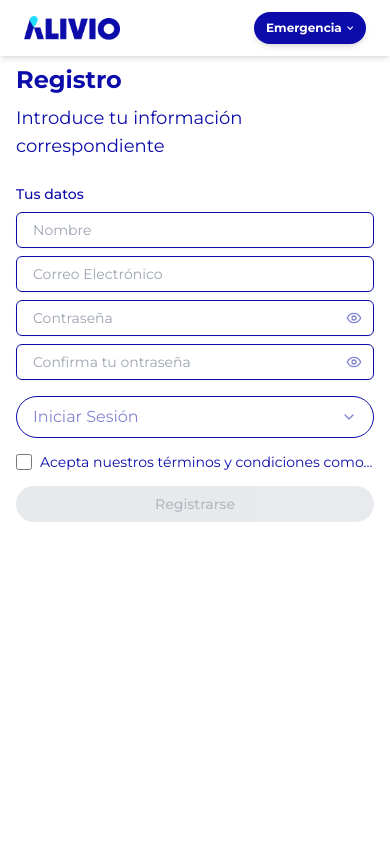
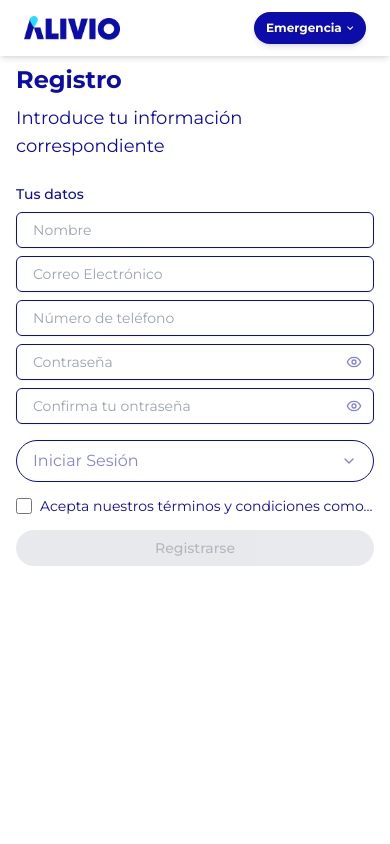
Before and after one commit to ChilyGarcia/alivio, a Next.js app: page /authentication in a window 390 px wide. Shown: the top 844 px of the page. Built offline with nearby package versions, Linux system fonts and the light colour scheme; no server answers.

Commit message:
phone number field

```diff
--- a/src/app/authentication/page.tsx
+++ b/src/app/authentication/page.tsx
@@ -135,7 +135,9 @@ export default function RegistroForm() {
     password?: string;
     name?: string;
     password_confirmation?: string;
+    phone_number?: string;
   }>({});
+
   const [registerData, setRegisterData] = React.useState({
     name: "",
     email: "",
@@ -144,7 +146,7 @@ export default function RegistroForm() {
     password_confirmation: "",
     gender: "male",
     age: 21,
-    phone_number: "573169393922",
+    phone_number: "",
     phone_indicator: "+57",
   });
   const [loginData, setLoginData] = React.useState({
@@ -161,20 +163,18 @@ export default function RegistroForm() {
 
     if (name === "email" && !value.trim()) {
       error = "El correo es requerido.";
-    }
-
-    if (name === "password" && !value.trim()) {
+    } else if (name === "password" && !value.trim()) {
       error = "La contraseña es requerida.";
-    }
-
-    if (!isLogin) {
-      if (name === "name" && !value.trim()) {
-        error = "El nombre es requerido.";
-      }
-
-      if (name === "password_confirmation" && value !== registerData.password) {
-        error = "Las contraseñas no coinciden.";
-      }
+    } else if (name === "name" && !value.trim() && !isLogin) {
+      error = "El nombre es requerido.";
+    } else if (
+      name === "password_confirmation" &&
+      value !== registerData.password &&
+      !isLogin
+    ) {
+      error = "Las contraseñas no coinciden.";
+    } else if (name === "phone_number" && !value.trim() && !isLogin) {
+      error = "El número de teléfono es requerido.";
     }
 
     setErrors((prev) => ({ ...prev, [name]: error }));
@@ -224,6 +224,12 @@ export default function RegistroForm() {
 
     setIsLoading(true);
     try {
+
+      const modifiedRegisterData = {
+        ...registerData,
+        phone_number: `57${registerData.phone_number}`
+      };
+
       const response = await fetch(
         `${process.env.NEXT_PUBLIC_API_URL}/auth/register`,
         {
@@ -231,7 +237,7 @@ export default function RegistroForm() {
           headers: {
             "Content-Type": "application/json",
           },
-          body: JSON.stringify(registerData),
+          body: JSON.stringify(modifiedRegisterData),
         }
       ).finally(() => {
         setIsLoading(false);
@@ -310,7 +316,6 @@ export default function RegistroForm() {
           <form className="space-y-4">
             <div className="space-y-2">
               <p className="text-sm font-medium text-primary">Tus datos</p>
-
               <Input
                 className="rounded-full border-primary px-4 py-2"
                 placeholder="Nombre"
@@ -337,7 +342,21 @@ export default function RegistroForm() {
               {errors.email && (
                 <p className="text-sm text-red-500">{errors.email}</p>
               )}
-
+              <div className="relative">
+                <Input
+                  className="rounded-full border-primary px-4 py-2"
+                  placeholder="Número de teléfono"
+                  type="tel"
+                  name="phone_number"
+                  value={registerData.phone_number}
+                  onChange={handleChange}
+                  onBlur={handleBlur}
+                  onFocus={handleInputFocus}
+                />
+                {errors.phone_number && (
+                  <p className="text-sm text-red-500">{errors.phone_number}</p>
+                )}
+              </div>
               <div className="relative">
                 <Input
                   className="rounded-full border-primary px-4 py-2 pr-10"
@@ -364,7 +383,6 @@ export default function RegistroForm() {
                   )}
                 </button>
               </div>
-
               <div className="relative">
                 <Input
                   className="rounded-full border-primary px-4 py-2 pr-10"
```
